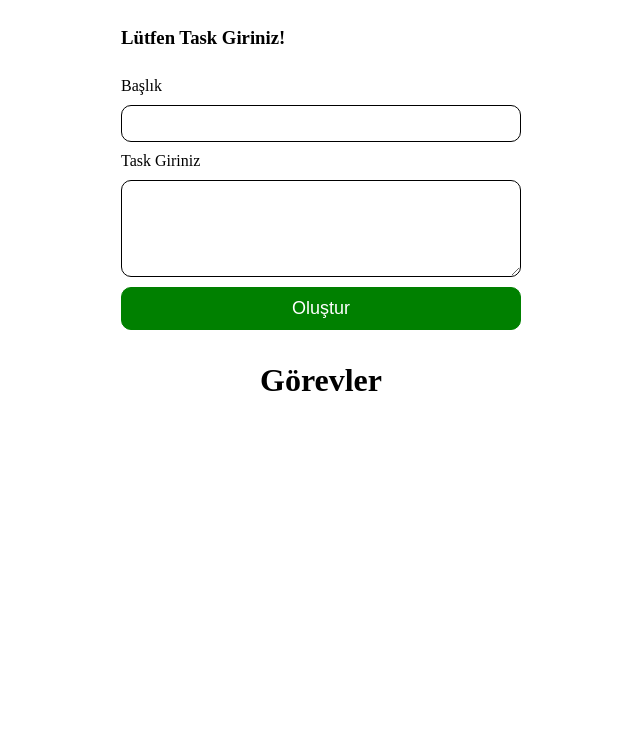
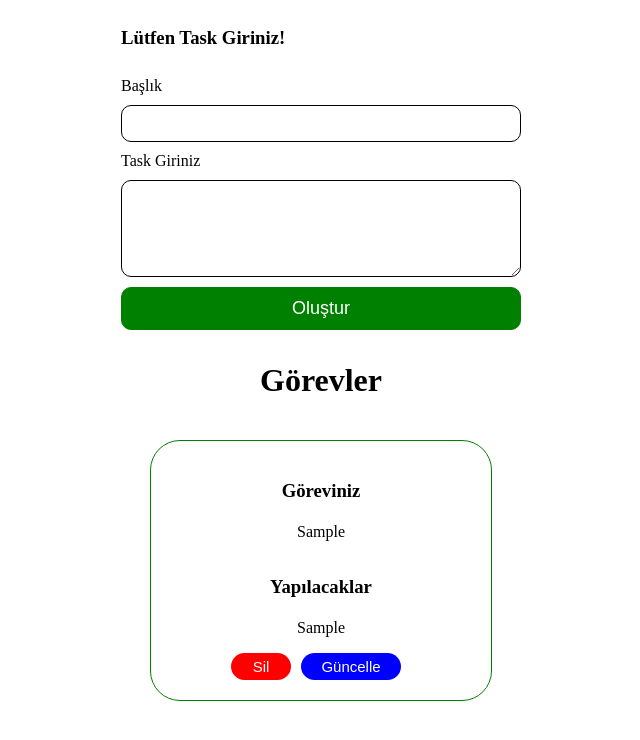
Before and after one commit to Tolga-Ozd/Jira-Application, a React (Create React App) app: page / in a window 1280 px wide. Both pictures are taken after typing "Sample", "Sample" into the empty fields and a click on the button "Oluştur". Shown: the top 740 px of the page, without its empty margins (319-959 px from the left). Built offline with nearby package versions, Linux system fonts and the light colour scheme.

Commit message:
style added

```diff
--- a/src/App.css
+++ b/src/App.css
@@ -32,3 +32,46 @@
     color: white;
     font-size: 18px;
 }
+
+.task-list{
+    display: flex;
+    flex-wrap: wrap;
+    justify-content: center;
+}
+
+.task-show{
+    border: 1px solid green;
+    border-radius: 30px;
+    width: 300px;
+    padding: 20px;
+    display: flex;
+    flex-direction: column;
+    align-items: center;
+    margin: 20px;
+}
+
+.task-title{
+    margin-bottom: 5px;
+}
+
+.task-delete{
+    padding: 5px;
+    font-size: 15px;
+    width: 60px;
+    border: none;
+    border-radius: 30px;
+    background-color: red;
+    color: white;
+    margin-right: 10px;
+}
+
+.task-edit {
+    padding: 5px;
+    font-size: 15px;
+    width: 100px;
+    border: none;
+    border-radius: 30px;
+    background-color:blue;
+    color: white;
+    margin-right: 10px;
+}
--- a/src/components/TaskList.jsx
+++ b/src/components/TaskList.jsx
@@ -2,7 +2,7 @@
 
 function TaskList({tasks}) {
     return (
-        <div>
+        <div className="task-list">
           {  tasks.map((task, index) =>{
               return <TaskShow  key={index}  task={task}/>
             })}
--- a/src/components/TaskShow.jsx
+++ b/src/components/TaskShow.jsx
@@ -1,11 +1,22 @@
 
 function TaskShow({task}) {
     console.log(task)
-  return (
+  return(
+    <div className="task-show">
+    <h3 className="task-title">Göreviniz</h3>
+    <p>{task.title}</p>
+
+    <h3 className="task-title">Yapılacaklar</h3>
+    <p>{task.taskDesc}</p>
+
     <div>
+        <button className="task-delete">Sil</button>
+        <button className="task-edit">Güncelle</button>
+    </div>
 
-    </div>
+</div>
   )
+
 }
 
 export default TaskShow
--- a/src/index.js
+++ b/src/index.js
@@ -3,7 +3,7 @@
 import App from "./App"
 const root = ReactDOM.createRoot(document.getElementById("root"))
 root.render(
-  <React.StrictMode>
+
     <App />
-  </React.StrictMode>
+
 )
```
